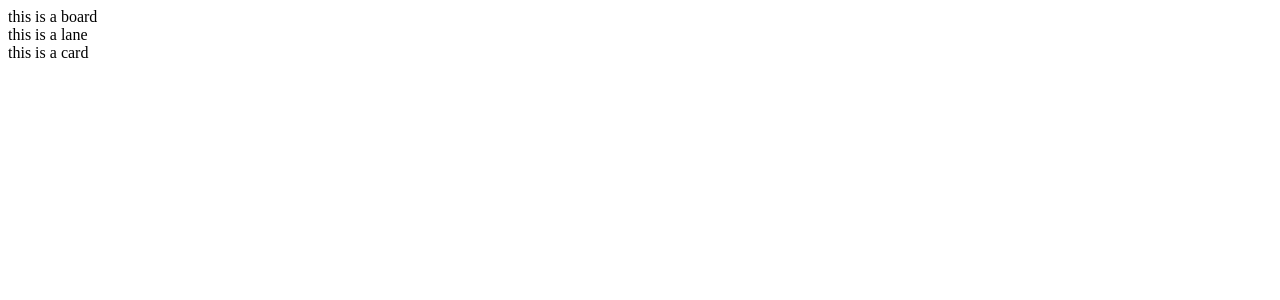
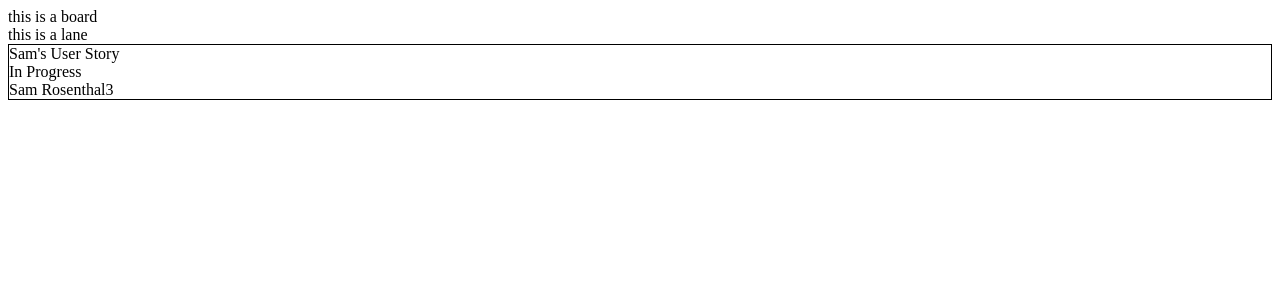
Before and after one commit to SammRosenthal/mini-react-projects, a React (Create React App) app in the folder another-jira-clone/: page / in a window 1280 px wide. Shown: the top 300 px of the page. Built offline with nearby package versions, Linux system fonts and the light colour scheme.

Commit message:
card state added

```diff
--- a/another-jira-clone/src/components/board/lane/card/card.jsx
+++ b/another-jira-clone/src/components/board/lane/card/card.jsx
@@ -1,15 +1,30 @@
-import React from 'react';
+import React, {useState} from 'react';
+import './card.scss';
 
 // core features
-// story name
-// story points
-// story status
-// assigned user
+    // story name
+    // story points
+    // story status
+    // assigned user
 
-function Card() {
+function Card(props) {
+    const [title, setTitle] = useState("Sam's User Story");
+    const [status, setStatus] = useState("In Progress");
+    const [points, setPoints] = useState("3");
+    const [user, setUser] = useState("Sam Rosenthal");
+
     return(
         <div className="cardContainer">
-            this is a card
+            <div className="cardHeader">
+                {title}
+            </div>
+            <div className="cardStatus">
+                {status}
+            </div>
+            <div className="cardInfo">
+                {user}
+                {points}
+            </div>
         </div>
     )
 }
--- a/another-jira-clone/src/components/board/lane/card/card.scss
+++ b/another-jira-clone/src/components/board/lane/card/card.scss
@@ -1,3 +1,3 @@
 .cardContainer {
-
+    border: solid 1px black;
 }
```
